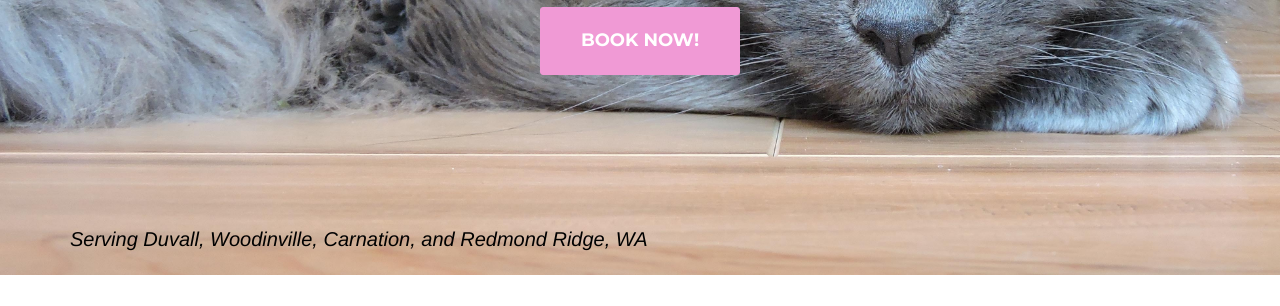
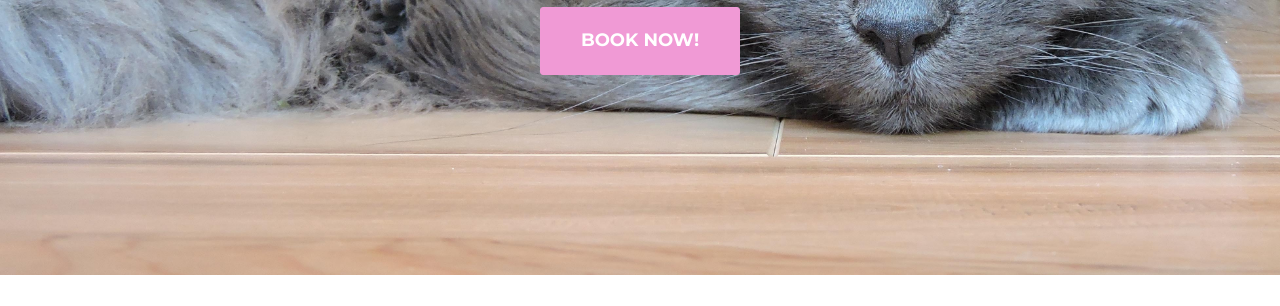
Before and after one commit to 4amm3r/kkt, a website: page SiteNewImproved/index.html in a window 1280 px wide. Shown: the part 358-664 px from the top of the page. Drawn offline with nearby package versions, Linux system fonts and the light colour scheme; a web font is replaced by a local one.

Commit message:
removed text

```diff
--- a/SiteNewImproved/index.html
+++ b/SiteNewImproved/index.html
@@ -100,7 +100,6 @@
             <div class="intro-text"  style="position: relative;">
                 <div class="intro-lead-in">Whole-hearted Cat Sitting</div>
                 <a href="#services" class="page-scroll btn btn-xl">Book now!</a>
-                <div class="intro-cities">Serving Duvall, Woodinville, Carnation, and Redmond Ridge, WA</div>
             </div>
         </div>
     </header>
```
